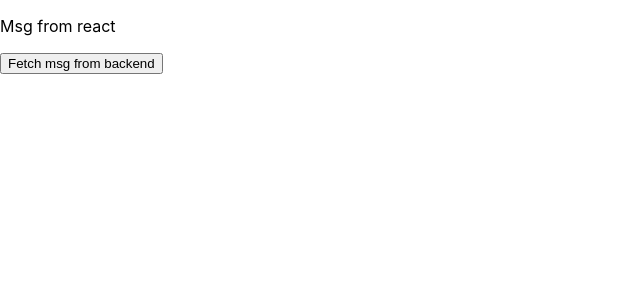
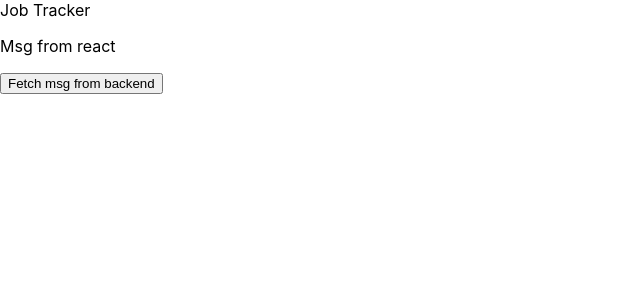
Before and after one commit to chingu-voyages/v8-chimeras-team-04, a React (Create React App) app in the folder client/: page / in a window 1280 px wide. Shown: the top 300 px of the page, without its empty margins (0-640 px from the left). Built offline with nearby package versions, Linux system fonts and the light colour scheme.

Commit message:
Initial commit

```diff
--- a/client/src/App.jsx
+++ b/client/src/App.jsx
@@ -1,10 +1,13 @@
 import React, { useState } from 'react';
+
+import Header from './Header';
 
 export default function App() {
   const [data, setData] = useState();
 
   return (
     <div>
+      <Header />
       <p>Msg from react</p>
       <p>{data}</p>
       <button onClick={handleClick}>Fetch msg from backend</button>
--- a/client/src/Header.jsx
+++ b/client/src/Header.jsx
@@ -1,5 +1,5 @@
 import React from 'react';
 
 export default function Header() {
-
+  return <header>Job Tracker</header>
 }
```
